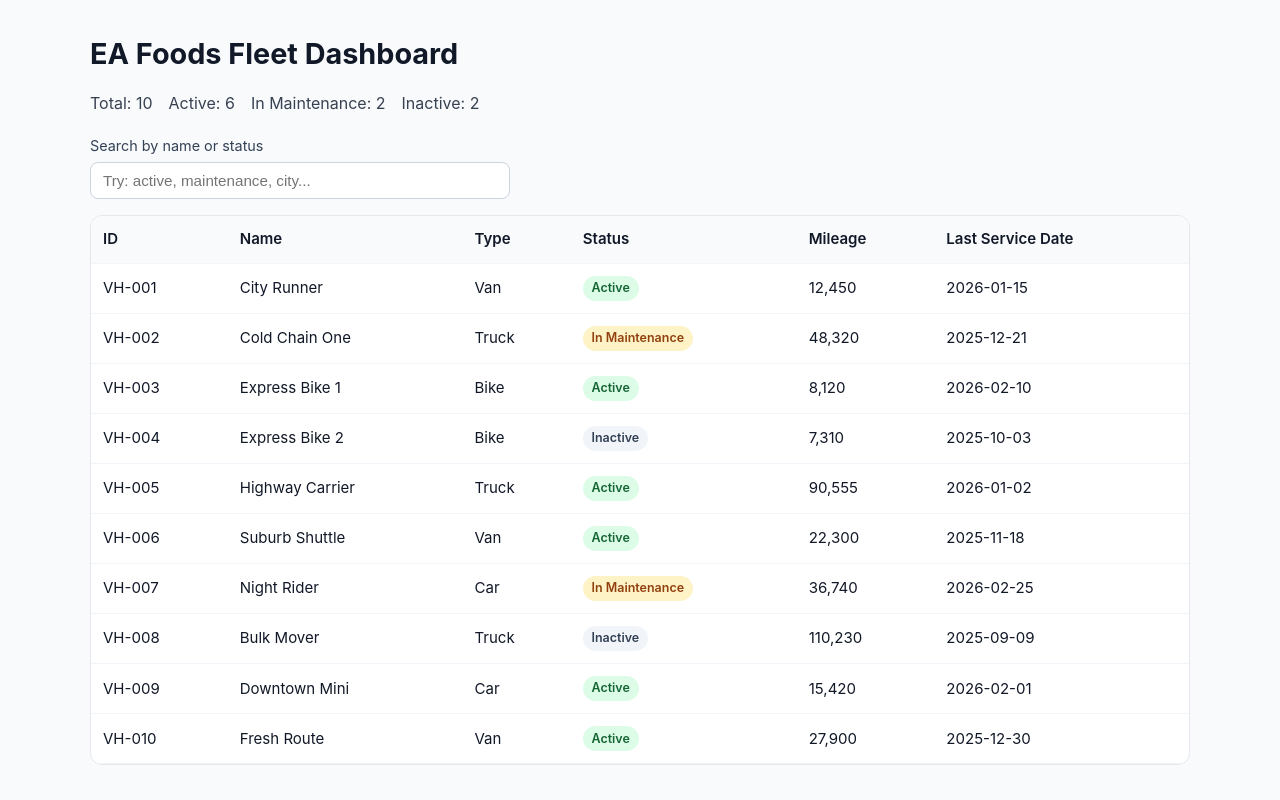
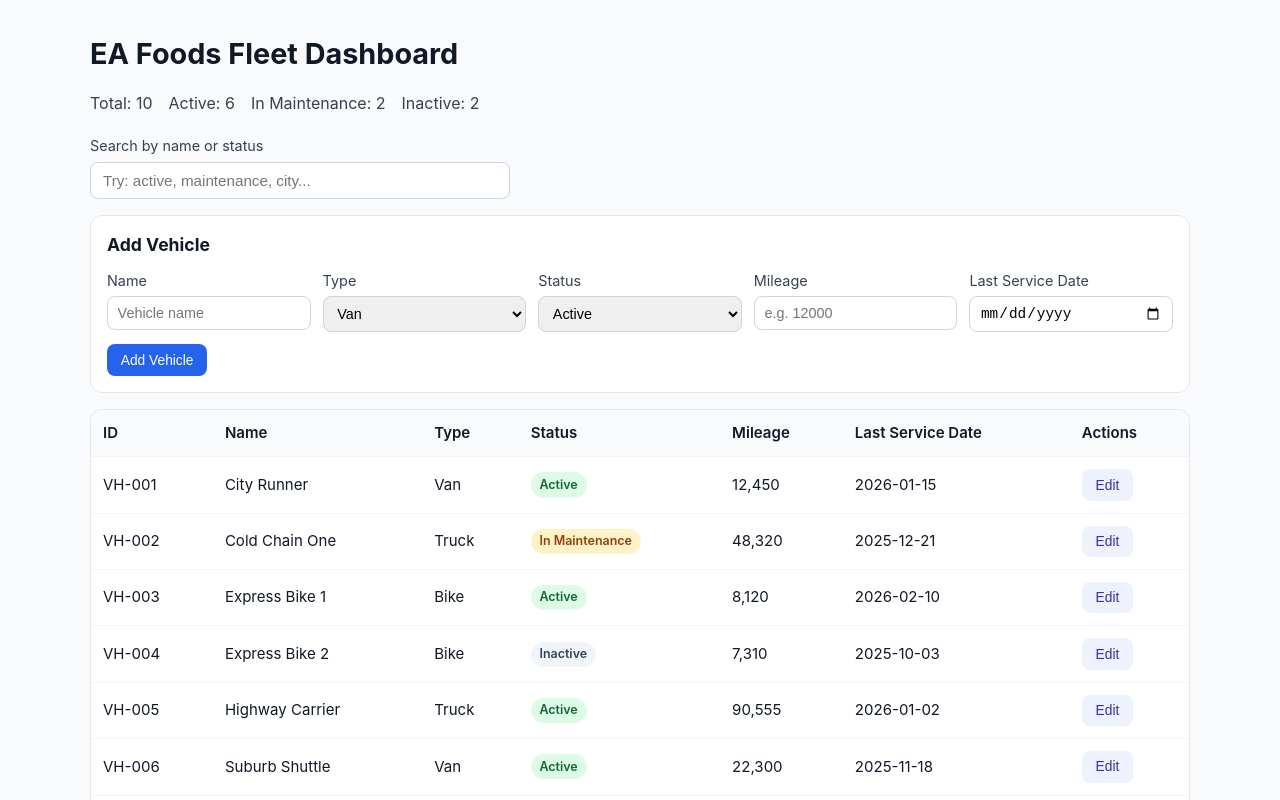
Before and after one commit to vijayeng/EA_FOODS_REACT_ASSESSMENT, a React (Vite) app: page / in a window 1280 px wide. Shown: the top 800 px of the page. Built offline with nearby package versions, Linux system fonts and the light colour scheme.

Commit message:
feat(form): add vehicle add/edit form with validation and idempotent submit

```diff
--- a/src/App.css
+++ b/src/App.css
@@ -19,6 +19,85 @@
   gap: 0.75rem 1rem;
   margin-bottom: 1.25rem;
   color: #374151;
+}
+
+.form-card {
+  border: 1px solid #e5e7eb;
+  border-radius: 12px;
+  background: #fff;
+  padding: 1rem;
+  margin-bottom: 1rem;
+}
+
+.form-header {
+  display: flex;
+  align-items: center;
+  justify-content: space-between;
+  gap: 1rem;
+  margin-bottom: 0.75rem;
+}
+
+.form-header h2 {
+  margin: 0;
+  font-size: 1.1rem;
+}
+
+.vehicle-form {
+  display: grid;
+  grid-template-columns: repeat(auto-fit, minmax(180px, 1fr));
+  gap: 0.75rem;
+}
+
+.form-field {
+  display: flex;
+  flex-direction: column;
+  gap: 0.25rem;
+  font-size: 0.9rem;
+  color: #334155;
+}
+
+.form-field input,
+.form-field select {
+  border: 1px solid #cbd5e1;
+  border-radius: 8px;
+  padding: 0.5rem 0.6rem;
+  font-size: 0.9rem;
+}
+
+.field-error {
+  color: #b91c1c;
+  font-size: 0.75rem;
+}
+
+.form-actions {
+  display: flex;
+  align-items: end;
+}
+
+.primary-btn,
+.secondary-btn,
+.link-btn {
+  border: 1px solid transparent;
+  border-radius: 8px;
+  padding: 0.45rem 0.8rem;
+  font-size: 0.86rem;
+  cursor: pointer;
+}
+
+.primary-btn {
+  background: #2563eb;
+  color: #fff;
+}
+
+.secondary-btn {
+  background: #fff;
+  border-color: #cbd5e1;
+  color: #334155;
+}
+
+.link-btn {
+  background: #eef2ff;
+  color: #3730a3;
 }
 
 .table-card {
@@ -51,7 +130,7 @@
 .vehicle-table {
   width: 100%;
   border-collapse: collapse;
-  min-width: 760px;
+  min-width: 860px;
 }
 
 .vehicle-table th,
--- a/src/App.tsx
+++ b/src/App.tsx
@@ -1,13 +1,85 @@
-import { useMemo, useState } from 'react'
+import { ChangeEvent, FormEvent, useMemo, useState } from 'react'
 import './App.css'
-import { useAppSelector } from './app/hooks'
+import { useAppDispatch, useAppSelector } from './app/hooks'
 import { selectVehicleStats, selectVehicles } from './features/vehicles/selectors'
+import { Vehicle, VehicleStatus } from './features/vehicles/types'
+import { addVehicle, updateVehicle } from './features/vehicles/vehiclesSlice'
 import { useDebounce } from './hooks/useDebounce'
 
+type FormMode = 'add' | 'edit'
+
+interface VehicleFormValues {
+  name: string
+  type: string
+  status: VehicleStatus
+  mileage: string
+  lastServiceDate: string
+}
+
+type VehicleFormErrors = Partial<Record<keyof VehicleFormValues, string>>
+
+const vehicleTypeOptions = ['Van', 'Truck', 'Bike', 'Car']
+const statusOptions: VehicleStatus[] = ['Active', 'Inactive', 'In Maintenance']
+
+const emptyFormValues: VehicleFormValues = {
+  name: '',
+  type: 'Van',
+  status: 'Active',
+  mileage: '',
+  lastServiceDate: '',
+}
+
+const getNextVehicleId = (vehicles: Vehicle[]) => {
+  const lastNumericId = vehicles.reduce((maxId, vehicle) => {
+    const numericId = Number.parseInt(vehicle.id.replace('VH-', ''), 10)
+    if (Number.isNaN(numericId)) {
+      return maxId
+    }
+
+    return Math.max(maxId, numericId)
+  }, 0)
+
+  return `VH-${String(lastNumericId + 1).padStart(3, '0')}`
+}
+
+const validateForm = (values: VehicleFormValues): VehicleFormErrors => {
+  const errors: VehicleFormErrors = {}
+
+  if (!values.name.trim()) {
+    errors.name = 'Vehicle name is required.'
+  }
+
+  if (!vehicleTypeOptions.includes(values.type)) {
+    errors.type = 'Please choose a valid vehicle type.'
+  }
+
+  if (!statusOptions.includes(values.status)) {
+    errors.status = 'Please choose a valid status.'
+  }
+
+  const mileage = Number(values.mileage)
+  if (!values.mileage.trim()) {
+    errors.mileage = 'Mileage is required.'
+  } else if (!Number.isInteger(mileage) || mileage < 0) {
+    errors.mileage = 'Mileage must be a positive whole number.'
+  }
+
+  if (!values.lastServiceDate) {
+    errors.lastServiceDate = 'Last service date is required.'
+  }
+
+  return errors
+}
+
 function App() {
+  const dispatch = useAppDispatch()
   const vehicles = useAppSelector(selectVehicles)
   const stats = useAppSelector(selectVehicleStats)
   const [searchTerm, setSearchTerm] = useState('')
+  const [formMode, setFormMode] = useState<FormMode>('add')
+  const [editingVehicleId, setEditingVehicleId] = useState<string | null>(null)
+  const [formValues, setFormValues] = useState<VehicleFormValues>(emptyFormValues)
+  const [formErrors, setFormErrors] = useState<VehicleFormErrors>({})
   const debouncedSearchTerm = useDebounce(searchTerm, 400)
 
   const filteredVehicles = useMemo(() => {
@@ -22,6 +94,76 @@ function App() {
       return name.includes(normalizedTerm) || status.includes(normalizedTerm)
     })
   }, [vehicles, debouncedSearchTerm])
+
+  const resetForm = () => {
+    setFormMode('add')
+    setEditingVehicleId(null)
+    setFormValues(emptyFormValues)
+    setFormErrors({})
+  }
+
+  const startEdit = (vehicle: Vehicle) => {
+    setFormMode('edit')
+    setEditingVehicleId(vehicle.id)
+    setFormValues({
+      name: vehicle.name,
+      type: vehicle.type,
+      status: vehicle.status,
+      mileage: String(vehicle.mileage),
+      lastServiceDate: vehicle.lastServiceDate,
+    })
+    setFormErrors({})
+  }
+
+  const handleFieldChange = (event: ChangeEvent<HTMLInputElement | HTMLSelectElement>) => {
+    const { name, value } = event.target
+    setFormValues((previousValues) => ({
+      ...previousValues,
+      [name]: value,
+    }))
+
+    if (formErrors[name as keyof VehicleFormValues]) {
+      setFormErrors((previousErrors) => ({
+        ...previousErrors,
+        [name]: undefined,
+      }))
+    }
+  }
+
+  const handleFormSubmit = (event: FormEvent<HTMLFormElement>) => {
+    event.preventDefault()
+    const errors = validateForm(formValues)
+    if (Object.keys(errors).length > 0) {
+      setFormErrors(errors)
+      return
+    }
+
+    const payload = {
+      name: formValues.name.trim(),
+      type: formValues.type,
+      status: formValues.status,
+      mileage: Number(formValues.mileage),
+      lastServiceDate: formValues.lastServiceDate,
+    }
+
+    if (formMode === 'edit' && editingVehicleId) {
+      dispatch(
+        updateVehicle({
+          id: editingVehicleId,
+          ...payload,
+        }),
+      )
+    } else {
+      dispatch(
+        addVehicle({
+          id: getNextVehicleId(vehicles),
+          ...payload,
+        }),
+      )
+    }
+
+    resetForm()
+  }
 
   return (
     <main className="app-shell">
@@ -49,6 +191,85 @@ function App() {
         />
       </section>
 
+      <section className="form-card">
+        <div className="form-header">
+          <h2>{formMode === 'add' ? 'Add Vehicle' : `Edit Vehicle (${editingVehicleId})`}</h2>
+          {formMode === 'edit' && (
+            <button type="button" className="secondary-btn" onClick={resetForm}>
+              Cancel Edit
+            </button>
+          )}
+        </div>
+
+        <form onSubmit={handleFormSubmit} noValidate className="vehicle-form">
+          <label className="form-field">
+            <span>Name</span>
+            <input
+              name="name"
+              value={formValues.name}
+              onChange={handleFieldChange}
+              placeholder="Vehicle name"
+            />
+            {formErrors.name && <small className="field-error">{formErrors.name}</small>}
+          </label>
+
+          <label className="form-field">
+            <span>Type</span>
+            <select name="type" value={formValues.type} onChange={handleFieldChange}>
+              {vehicleTypeOptions.map((type) => (
+                <option key={type} value={type}>
+                  {type}
+                </option>
+              ))}
+            </select>
+            {formErrors.type && <small className="field-error">{formErrors.type}</small>}
+          </label>
+
+          <label className="form-field">
+            <span>Status</span>
+            <select name="status" value={formValues.status} onChange={handleFieldChange}>
+              {statusOptions.map((status) => (
+                <option key={status} value={status}>
+                  {status}
+                </option>
+              ))}
+            </select>
+            {formErrors.status && <small className="field-error">{formErrors.status}</small>}
+          </label>
+
+          <label className="form-field">
+            <span>Mileage</span>
+            <input
+              name="mileage"
+              value={formValues.mileage}
+              onChange={handleFieldChange}
+              placeholder="e.g. 12000"
+              inputMode="numeric"
+            />
+            {formErrors.mileage && <small className="field-error">{formErrors.mileage}</small>}
+          </label>
+
+          <label className="form-field">
+            <span>Last Service Date</span>
+            <input
+              name="lastServiceDate"
+              type="date"
+              value={formValues.lastServiceDate}
+              onChange={handleFieldChange}
+            />
+            {formErrors.lastServiceDate && (
+              <small className="field-error">{formErrors.lastServiceDate}</small>
+            )}
+          </label>
+
+          <div className="form-actions">
+            <button type="submit" className="primary-btn">
+              {formMode === 'add' ? 'Add Vehicle' : 'Save Changes'}
+            </button>
+          </div>
+        </form>
+      </section>
+
       <section className="table-card">
         <table className="vehicle-table">
           <thead>
@@ -59,12 +280,13 @@ function App() {
               <th>Status</th>
               <th>Mileage</th>
               <th>Last Service Date</th>
+              <th>Actions</th>
             </tr>
           </thead>
           <tbody>
             {filteredVehicles.length === 0 ? (
               <tr>
-                <td colSpan={6} className="empty-state">
+                <td colSpan={7} className="empty-state">
                   No vehicles found for "{debouncedSearchTerm}".
                 </td>
               </tr>
@@ -81,6 +303,11 @@ function App() {
                   </td>
                   <td>{vehicle.mileage.toLocaleString()}</td>
                   <td>{vehicle.lastServiceDate}</td>
+                  <td>
+                    <button type="button" className="link-btn" onClick={() => startEdit(vehicle)}>
+                      Edit
+                    </button>
+                  </td>
                 </tr>
               ))
             )}
--- a/src/features/vehicles/vehiclesSlice.ts
+++ b/src/features/vehicles/vehiclesSlice.ts
@@ -99,9 +99,15 @@ const vehiclesSlice = createSlice({
   reducers: {
     addVehicle: (state, action: PayloadAction<Vehicle>) => {
       const existing = state.items.find((vehicle) => vehicle.id === action.payload.id)
+      const duplicateByData = state.items.find((vehicle) => isSameVehicleData(vehicle, action.payload))
 
       // Idempotent add: same payload for same ID is ignored.
       if (existing && isSameVehicleData(existing, action.payload)) {
+        return
+      }
+
+      // Idempotent add: same form submission should not create a duplicate vehicle.
+      if (duplicateByData) {
         return
       }
 
```
